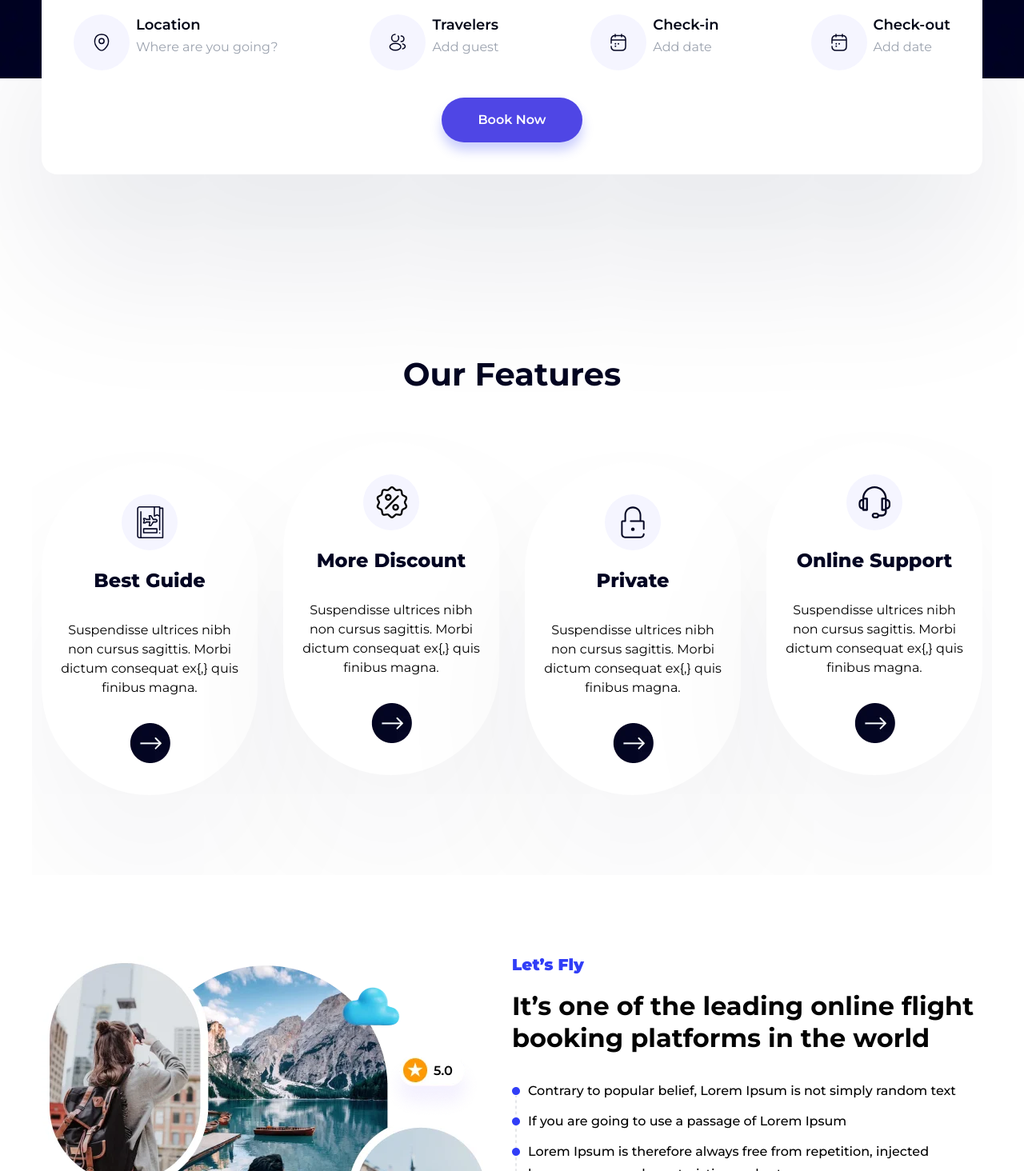
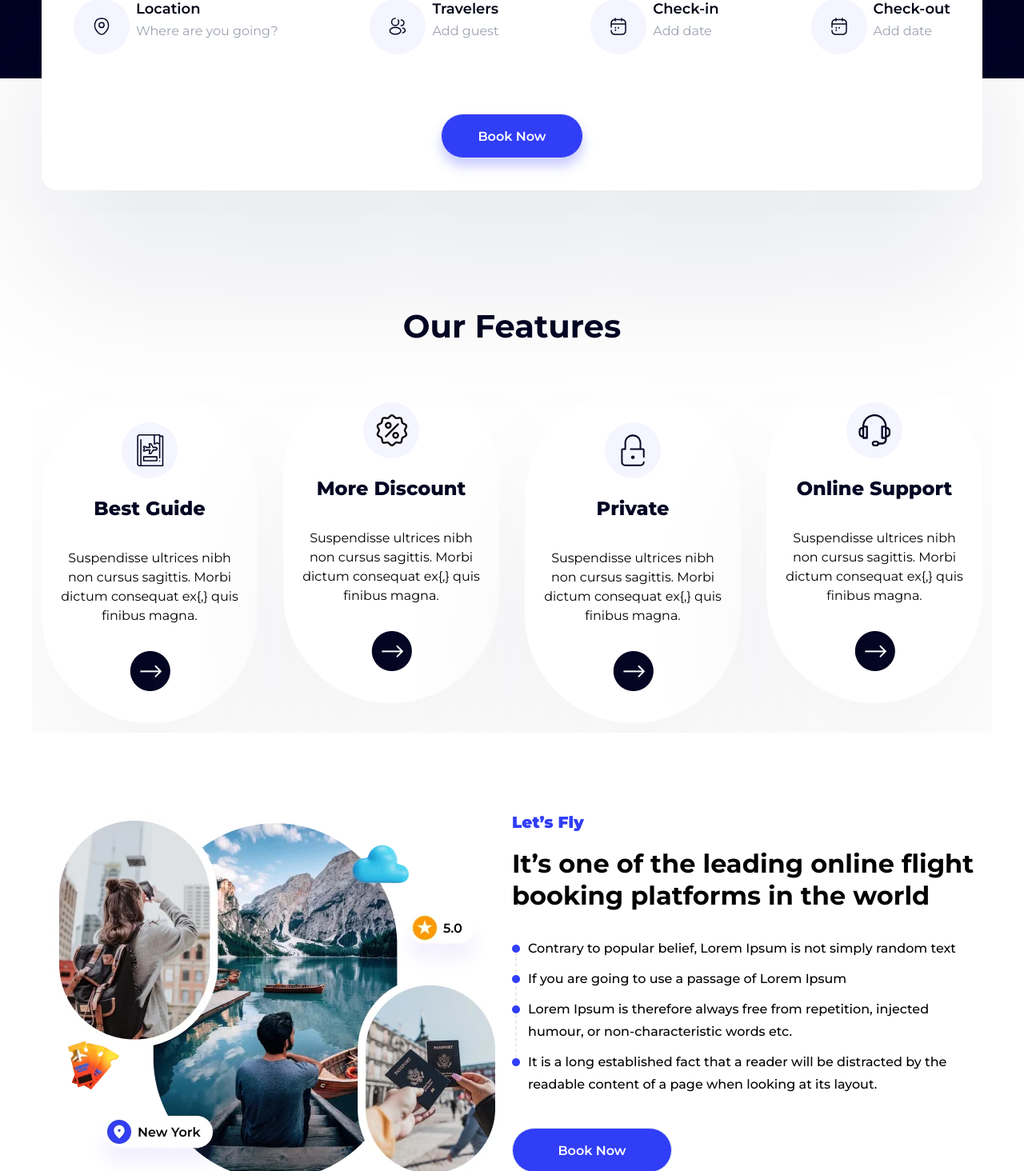
Before and after one commit to prince-372/ft-plane, a React (Create React App) app: page / in a window 1280 px wide. Shown: the part 786-2250 px from the top of the page at 80% size. Built offline with nearby package versions, Linux system fonts and the light colour scheme.

Commit message:
button hover

```diff
--- a/src/components/Features.jsx
+++ b/src/components/Features.jsx
@@ -52,11 +52,11 @@ const Features = () => {
     ));
 
   return (
-    <div className="max-w-[1200px] mx-auto px-3 py-[100px] overflow-hidden">
+    <div className="max-w-[1200px] mx-auto px-3 overflow-hidden pb-3">
       <h2 className=" text-[40px] font-bold leading-[150%] font-[Montserrat] text-[#030522] text-center">
         Our Features
       </h2>
-      <div className='grid lg:grid-cols-4 md:grid-cols-3 sm:grid-cols-2 items-center justify-center gap-8 pt-[30px] '>{cardcomponent}
+      <div className='grid lg:grid-cols-4 md:grid-cols-3 sm:grid-cols-2 items-center justify-center gap-8  '>{cardcomponent}
     </div>
     </div>
   );
--- a/src/components/Fly.jsx
+++ b/src/components/Fly.jsx
@@ -5,8 +5,8 @@ import dots from "../assets/image/dots.webp";
 const Water = () => {
   return (
     <>
-      <div className="max-w-[1200px] mx-auto px-3 bg-[#ffff]  flex flex-wrap relative z-[1] py-[100px] overflow-hidden">
-        <div data-aos="zoom-in-right" className="lg:w-1/2 w-full  ">
+      <div className="max-w-[1200px] mx-auto px-3 bg-[#ffff]  flex flex-wrap relative z-[1] py-7 sm:py-[100px] overflow-hidden">
+        <div data-aos="zoom-in-right" className="lg:w-1/2 w-full flex items-center md:justify-center justify-start ">
           <img src={tourist} alt="water" className=" " />
         </div>
         <div data-aos="zoom-in-left" className="lg:w-1/2 w-full mt-[40px] lg:mt-0 ">
--- a/src/components/Footer.jsx
+++ b/src/components/Footer.jsx
@@ -18,13 +18,13 @@ const Footer = () => {
               </p>
               <div className=" flex items-center gap-3 pt-6">
               <div className=" w-[42px] h-[41px] bg-[#fff] rounded-[42px] flex items-center justify-center hover:animate-bounce duration-300">
-               <Facebook/>
+               <a href="https://www.facebook.com/" target="_blank"><Facebook/></a>
                 </div>
               <div className=" w-[42px] h-[41px] bg-[#fff] rounded-[42px] flex items-center justify-center hover:animate-bounce duration-300">
-               <Linkedin/>
+               <a href="https://in.linkedin.com/" target="_blank"><Linkedin/></a>
                 </div>
               <div className=" w-[42px] h-[41px] bg-[#fff] rounded-[42px] flex items-center justify-center hover:animate-bounce duration-300">
-               <Twitter/>
+               <a href="https://twitter.com/i/flow/login?input_flow_data=%7B%22requested_variant%22%3A%22eyJsYW5nIjoiZW4ifQ%3D%3D%22%7D" target="_blank"><Twitter/></a>
                 </div>
               </div>
             </div>
--- a/src/components/Memories.jsx
+++ b/src/components/Memories.jsx
@@ -6,7 +6,7 @@ import building4 from '../assets/image/building-img4.webp';
 
 const Memories = () => {
   return (
-    <div className='max-w-[1200px] mx-auto px-3 py-[100px]'>
+    <div className='max-w-[1200px] mx-auto px-3 py-7 sm:py-[100px]'>
      <h2 className=' text-[40px] font-bold leading-[150%] text-center text-[#011736] pb-10 font-[Montserrat]'>Make memories with us</h2>
      <div className=' grid lg:grid-cols-4 md:grid-cols-3 sm:grid-cols-2  justify-center gap-5'>
        <img  className=' object-cover hover:scale-[0.8] duration-300' src={building1} alt="building" />
--- a/src/components/Subscribe.jsx
+++ b/src/components/Subscribe.jsx
@@ -4,7 +4,7 @@ const Subscribe = () => {
   return (
     <div className=" bg-[#f5f5ff] overflow-hidden">
       <div className=" max-w-[1200px] mx-auto px-3 ">
-        <div className=" py-[100px]">
+        <div className=" py-7 sm:py-[100px]">
           <h2 data-aos="zoom-in" className=" text-[40px] font-bold leading-[150%] text-center text-[#011736] pb-10 font-[Montserrat] max-w-[534px] mx-auto">
             Subscribe Newsletter & get letest news
           </h2>
--- a/src/components/Tabs.jsx
+++ b/src/components/Tabs.jsx
@@ -58,8 +58,7 @@ export const Tabs = () => {
                 </div>
                 <div className="text-center">
                     <button onClick={() => setShowModal(true)}
-                        className="mx-auto shadow-[0px_10px_14px_0px_rgba(49,62,247,0.25);]  px-[45px] py-3.5 bg-indigo-600 rounded-[56px] justify-start items-start gap-2.5 inline-flex
-                    grow shrink basis-0 text-center text-white text-base font-semibold font-[Montserrat] leading-7">Book Now</button>
+                        className="mx-auto shadow-[0px_10px_14px_0px_rgba(49,62,247,0.25);]  px-[45px] py-3.5w-[200px] h-14 px-[45px] py-3.5 mt-[40px] rounded-[59px] bg-[#313EF7] before:rounded-[59px] z-[1] before:z-[-1] text-white border before:transition-all before:ease-linear before:hover:bg-white  duration-300 before:duration-300 before:absolute before:left-[-100%] before:bg-transparent before:hover:left-[0] before:hover:w-full text-base font-semibold leading-7 hover:text-[#313EF7] font-[Montserrat] before:top-0 before:w-full before:h-full relative  hover:border-[#313EF7]  overflow-hidden inline-block">Book Now</button>
                     {showModal ? (
                         <>
                             <div  className="justify-center items-center flex  fixed inset-0 z-50 outline-none focus:outline-none"
--- a/src/components/Travelars.jsx
+++ b/src/components/Travelars.jsx
@@ -50,7 +50,7 @@ const Travelars = () => {
     </div>
   ));
   return (
-    <div className=" max-w-[1200px] mx-auto px-3 py-[100px] overflow-hidden">
+    <div className=" max-w-[1200px] mx-auto px-3 py-7 sm:py-[100px] overflow-hidden">
       <h2 className="text-[40px] font-bold leading-[150%] text-center text-[#011736] font-[Montserrat]">
         Best travelars of this month
       </h2>
```
